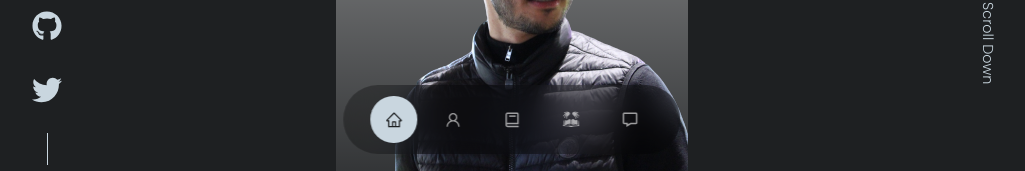
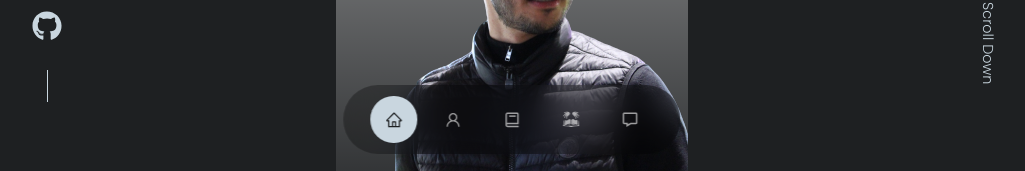
Before and after one commit to Nozgood/react-portfolio, a React (Create React App) app: page / in a window 1280 px wide. Shown: the part 614-785 px from the top of the page, without its empty margins (128-1153 px from the left). Built offline with nearby package versions, Linux system fonts and the light colour scheme.

Commit message:
fix: remove header social twitter

```diff
--- a/src/components/header/HeaderSocials.jsx
+++ b/src/components/header/HeaderSocials.jsx
@@ -1,14 +1,12 @@
 import React from 'react'
 import { FaLinkedin } from 'react-icons/fa';
 import { FaGithub } from 'react-icons/fa';
-import { FaTwitter } from 'react-icons/fa';
 
 const HeaderSocials = () => {
   return (
     <div className='header__socials'>
         <a href="https://www.linkedin.com/in/nowfeel-safi-0294531b5/" target="_blank" rel='noopener noreferrer'> <FaLinkedin /></a>
         <a href="https://github.com/nozgood" target="_blank" rel='noopener noreferrer'> <FaGithub /></a>
-        <a href="https://twitter.com/selecto00" target="_blank" rel='noopener noreferrer'> <FaTwitter /></a>
     </div>
   )
 }
```
